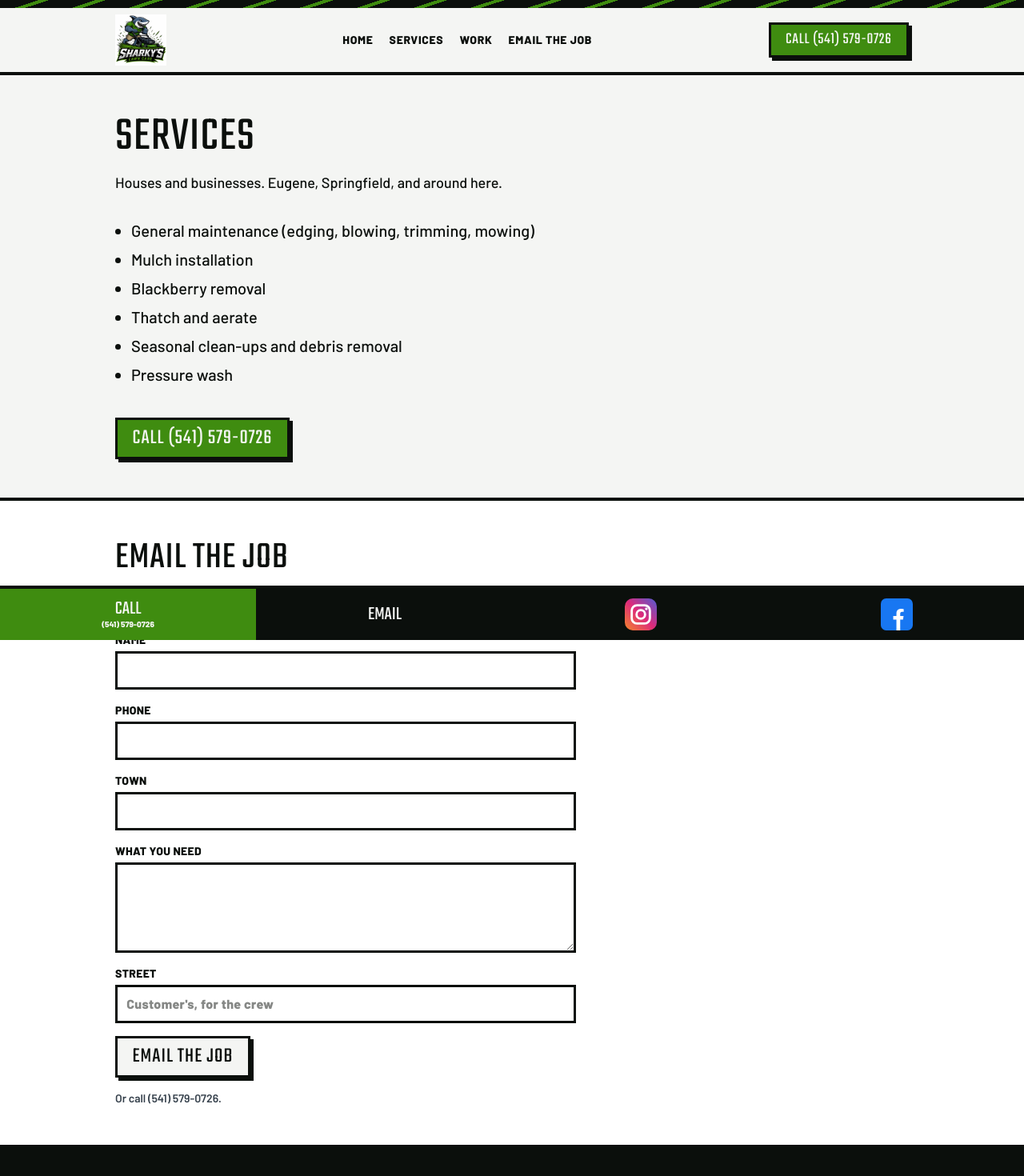
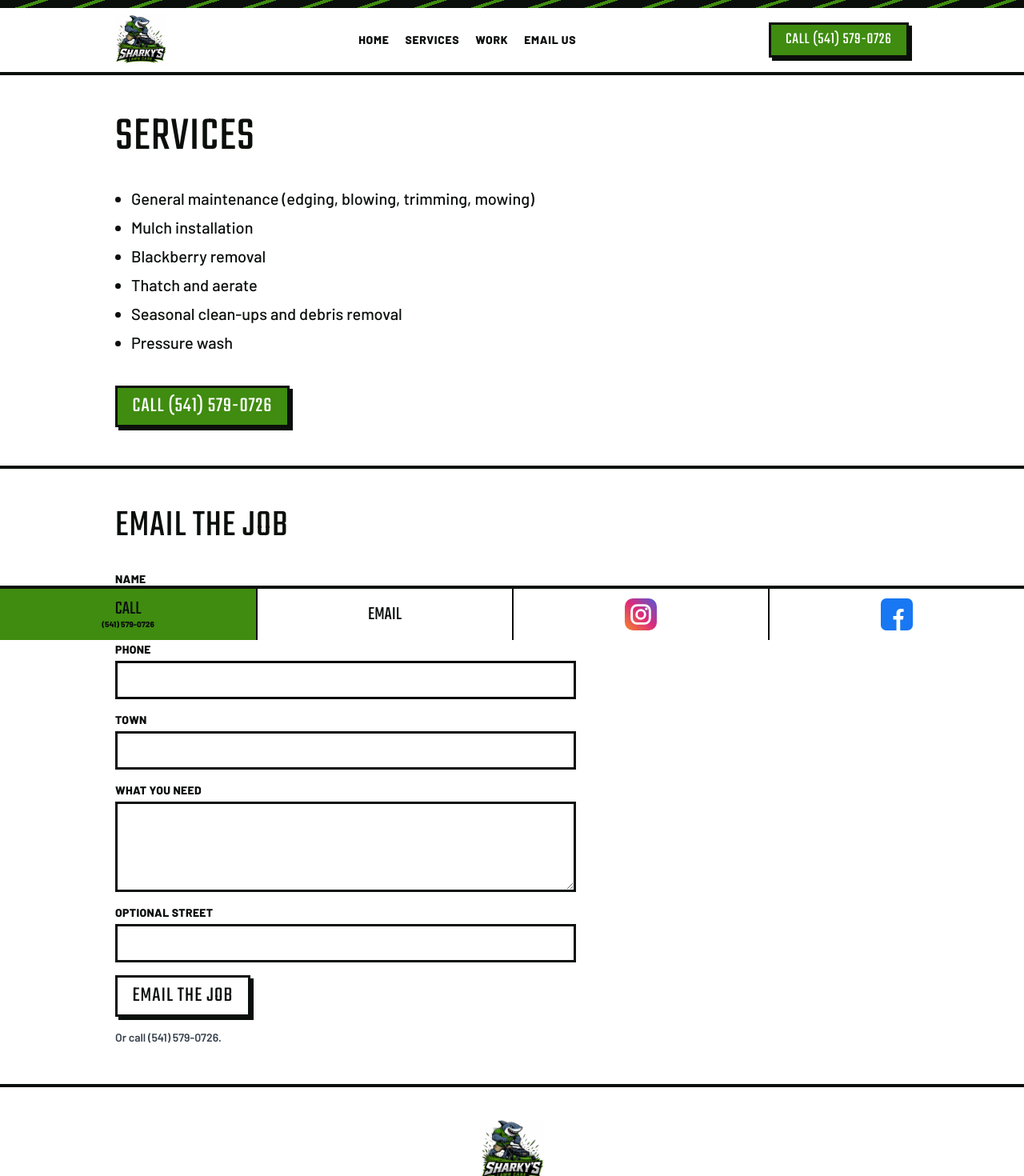
Before and after one commit to RemyCastle/sharkys-lawn-care, a Next.js app: page /services in a window 1280 px wide. Shown: the top 1470 px of the page at 80% size. Built offline with nearby package versions, Linux system fonts and the light colour scheme.

Commit message:
fix: sample page color from the polo mark and lock person copy
White ground like the logo. Lime, ink, and steel only. No brochure
tagline. H1, lead, CTAs, about, and quote labels use Remy's words.

Co-authored-by: RemyCastle <RemyCastle@users.noreply.github.com>

```diff
--- a/app/globals.css
+++ b/app/globals.css
@@ -3,17 +3,18 @@
 @import "shadcn/tailwind.css";
 
 @theme inline {
-  --color-background: #f4f5f3;
+  --color-background: #ffffff;
   --color-foreground: #0b0f0c;
-  --color-ground: #f4f5f3;
+  --color-ground: #ffffff;
   --color-ink: #0b0f0c;
   --color-hot: #3f8c10;
+  --color-deep: #2e590f;
   --color-steel: #36414c;
   --font-sans: var(--font-barlow), ui-sans-serif, system-ui, sans-serif;
   --font-heading: var(--font-teko), ui-sans-serif, system-ui, sans-serif;
   --font-display: var(--font-teko), ui-sans-serif, system-ui, sans-serif;
   --color-primary: #3f8c10;
-  --color-primary-foreground: #f4f5f3;
+  --color-primary-foreground: #ffffff;
   --color-border: #0b0f0c;
   --color-input: #0b0f0c;
   --color-ring: #3f8c10;
@@ -23,10 +24,10 @@
 }
 
 :root {
-  --background: #f4f5f3;
+  --background: #ffffff;
   --foreground: #0b0f0c;
   --primary: #3f8c10;
-  --primary-foreground: #f4f5f3;
+  --primary-foreground: #ffffff;
   --border: #0b0f0c;
   --input: #0b0f0c;
   --ring: #3f8c10;
@@ -37,12 +38,12 @@
   html {
     scroll-behavior: smooth;
     font-family: var(--font-barlow), ui-sans-serif, system-ui, sans-serif;
-    background: #f4f5f3;
+    background: #ffffff;
     color: #0b0f0c;
   }
 
   body {
-    background: #f4f5f3;
+    background: #ffffff;
     color: #0b0f0c;
   }
 
@@ -85,11 +86,11 @@
 
 .cta-call {
   background: #3f8c10;
-  color: #f4f5f3;
+  color: #ffffff;
 }
 
 .cta-mail {
-  background: #f4f5f3;
+  background: #ffffff;
   color: #0b0f0c;
 }
 
--- a/app/layout.tsx
+++ b/app/layout.tsx
@@ -27,14 +27,14 @@ export const metadata: Metadata = {
     default: `${site.name} · ${site.townShort}`,
     template: `%s · ${site.name}`,
   },
-  description: `${site.heroTitle} ${site.heroLead} ${site.tagline} Call ${site.phoneDisplay}.`,
+  description: `${site.heroTitle} ${site.heroLead} ${site.ctaPrimary}.`,
   applicationName: site.name,
   icons: {
     icon: "/logo-profile.jpg",
   },
   openGraph: {
     title: `${site.name} · ${site.townShort}`,
-    description: `${site.heroTitle} ${site.tagline} Call ${site.phoneDisplay}.`,
+    description: `${site.heroTitle} ${site.ctaPrimary}.`,
     url: site.siteUrl,
     siteName: site.domain,
     locale: "en_US",
--- a/app/page.tsx
+++ b/app/page.tsx
@@ -20,18 +20,15 @@ export default function HomePage() {
           </div>
           <div className="mt-8 flex flex-col gap-4">
             <h1 className="text-5xl text-ink sm:text-6xl md:text-7xl">
-              Eugene and Springfield lawns.
-              <br />
-              We cut them.
+              {site.heroTitle}
             </h1>
             <p className="max-w-lg text-xl font-medium">{site.heroLead}</p>
-            <p className="text-lg font-extrabold">{site.tagline}</p>
             <div className="flex flex-col gap-3 sm:max-w-sm">
               <a href={site.phoneTel} className="cta cta-call">
-                Call {site.phoneDisplay}
+                {site.ctaPrimary}
               </a>
               <a href="#quote" className="cta cta-mail">
-                Email the job
+                {site.ctaSecondary}
               </a>
             </div>
           </div>
@@ -41,7 +38,6 @@ export default function HomePage() {
       <section className="border-b-4 border-ink bg-ground">
         <div className="mx-auto max-w-5xl px-4 py-12">
           <h2 className="text-5xl">Services</h2>
-          <p className="mt-3 text-lg font-medium">{site.workNote}</p>
           <ul className="mt-8 max-w-xl list-disc space-y-2 pl-5 text-xl font-medium">
             {services.map((service) => (
               <li key={service.slug}>
--- a/app/services/page.tsx
+++ b/app/services/page.tsx
@@ -4,7 +4,7 @@ import { services, site } from "@/lib/site"
 
 export const metadata: Metadata = {
   title: "Services",
-  description: `${site.heroLead} ${site.workNote}`,
+  description: site.heroLead,
 }
 
 export default function ServicesPage() {
@@ -12,7 +12,6 @@ export default function ServicesPage() {
     <div className="bg-ground">
       <div className="mx-auto max-w-5xl px-4 py-12">
         <h1 className="text-6xl">Services</h1>
-        <p className="mt-3 text-lg font-medium">{site.workNote}</p>
         <ul className="mt-8 max-w-xl list-disc space-y-2 pl-5 text-xl font-medium">
           {services.map((service) => (
             <li key={service.slug}>
@@ -22,7 +21,7 @@ export default function ServicesPage() {
           ))}
         </ul>
         <a href={site.phoneTel} className="cta cta-call mt-10">
-          Call {site.phoneDisplay}
+          {site.ctaPrimary}
         </a>
       </div>
     </div>
--- a/app/work/page.tsx
+++ b/app/work/page.tsx
@@ -32,7 +32,7 @@ export default function WorkPage() {
           ))}
         </div>
         <a href={site.phoneTel} className="cta cta-call mt-10">
-          Call {site.phoneDisplay}
+          {site.ctaPrimary}
         </a>
       </div>
     </div>
--- a/components/quote-block.tsx
+++ b/components/quote-block.tsx
@@ -1,13 +1,11 @@
 import { QuoteForm } from "@/components/quote-form"
+import { site } from "@/lib/site"
 
 export function QuoteBlock() {
   return (
     <section id="quote" className="border-t-4 border-ink bg-white">
       <div className="mx-auto max-w-5xl px-4 py-12">
-        <h2 className="text-5xl">Email the job</h2>
-        <p className="mt-2 max-w-xl text-lg font-medium text-steel">
-          Name, phone, town, what you need. Street is optional.
-        </p>
+        <h2 className="text-5xl">{site.quoteHeading}</h2>
         <div className="mt-8">
           <QuoteForm />
         </div>
--- a/components/quote-form.tsx
+++ b/components/quote-form.tsx
@@ -85,14 +85,13 @@ export function QuoteForm({ jobPrefill = "" }: { jobPrefill?: string }) {
         />
       </label>
       <label className="flex flex-col gap-1 text-sm font-extrabold uppercase tracking-wide">
-        Street
+        Optional street
         <input
           id="quote-street"
           name="street"
           autoComplete="street-address"
           value={street}
           onChange={(event) => setStreet(event.target.value)}
-          placeholder="Customer's, for the crew"
           className="field-ink"
         />
       </label>
--- a/components/site-footer.tsx
+++ b/components/site-footer.tsx
@@ -6,7 +6,7 @@ import { site } from "@/lib/site"
 
 export function SiteFooter() {
   return (
-    <footer className="border-t-4 border-ink bg-ink text-ground">
+    <footer className="border-t-4 border-ink bg-white text-ink">
       <div className="mx-auto flex max-w-5xl flex-col gap-5 px-4 py-10">
         <BrandMark className="h-20 bg-white" />
         <p className="max-w-2xl text-base font-semibold leading-relaxed">
@@ -34,7 +34,7 @@ export function SiteFooter() {
             Work
           </Link>
           <a href="#quote" className="hover:text-hot">
-            Email the job
+            {site.ctaSecondary}
           </a>
         </div>
       </div>
--- a/components/site-header.tsx
+++ b/components/site-header.tsx
@@ -24,7 +24,7 @@ export function SiteHeader() {
             </Link>
           ))}
           <a href="#quote" className="hover:text-hot">
-            Email the job
+            {site.ctaSecondary}
           </a>
         </nav>
         <a href={site.phoneTel} className="cta cta-call" style={{ minHeight: "2.75rem", fontSize: "1.25rem" }}>
--- a/components/thumb-dock.tsx
+++ b/components/thumb-dock.tsx
@@ -6,7 +6,7 @@ export function ThumbDock() {
     <nav
       data-thumb-dock
       aria-label="Call, email, Instagram, Facebook"
-      className="fixed inset-x-0 bottom-0 z-50 border-t-4 border-ink bg-ink text-ground pb-[env(safe-area-inset-bottom,0px)]"
+      className="fixed inset-x-0 bottom-0 z-50 border-t-4 border-ink bg-white text-ink pb-[env(safe-area-inset-bottom,0px)]"
     >
       <div className="grid grid-cols-4">
         <a
--- a/lib/site.ts
+++ b/lib/site.ts
@@ -17,14 +17,14 @@ export const site = {
     "https://www.facebook.com/people/Sharkys-Lawn-Care-LLC/61590475589390/",
   instagram: "https://www.instagram.com/sharkyslawnmowingservice/",
   instagramHandle: "@sharkyslawnmowingservice",
-  tagline: "Reliable. Professional. Affordable.",
-  heroKicker: "Sharky's Lawn Care LLC",
-  heroTitle: "Eugene and Springfield lawns. We cut them.",
+  heroTitle: "Springfield lawns. We cut them.",
   heroLead:
-    "Mow, edge, trim, blow. Then the jobs that wait: mulch, blackberries, thatch, cleanup, pressure wash.",
-  workNote: "Houses and businesses. Eugene, Springfield, and around here.",
+    "Mow, edge, trim, blow. Then the jobs that wait: mulch, blackberries, thatch, cleanup, pressure wash. Eugene and Springfield, and around here.",
+  ctaPrimary: "Call (541) 579-0726",
+  ctaSecondary: "Email us",
   about:
-    "Jonathan Lopez. Locally owned. Insured and bonded. 10+ years. Free estimates.",
+    "Jonathan Lopez. Local, insured and bonded. Ten years on lawns. Call if you want a number.",
+  quoteHeading: "Email the job",
   quoteHelper: "Or call (541) 579-0726.",
 } as const
 
```
